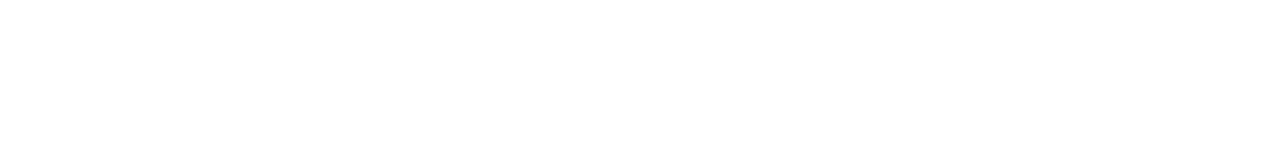
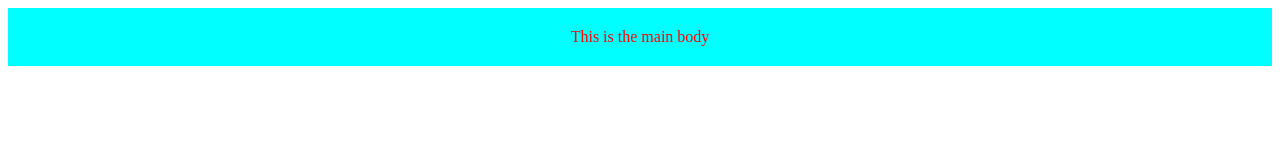
Before and after one commit to sjgresha/Week_2_Recap, a plain HTML site: page index.html in a window 1280 px wide. Drawn offline with Linux system fonts and the light colour scheme.

Commit message:
added link in index, added basic css

```diff
--- a/assets/style.css
+++ b/assets/style.css
@@ -0,0 +1,6 @@
+main{
+    padding: 20px;
+    background-color: aqua;
+    color: red;
+    text-align: center;
+}
--- a/index.html
+++ b/index.html
@@ -3,9 +3,10 @@
 <head>
     <meta charset="UTF-8">
     <meta name="viewport" content="width=device-width, initial-scale=1.0">
+    <link rel="stylesheet" href="/assets/style.css">
     <title>Week 2 Recap</title>
 </head>
 <body>
-
+    <main>This is the main body</main>
 </body>
 </html>
```
